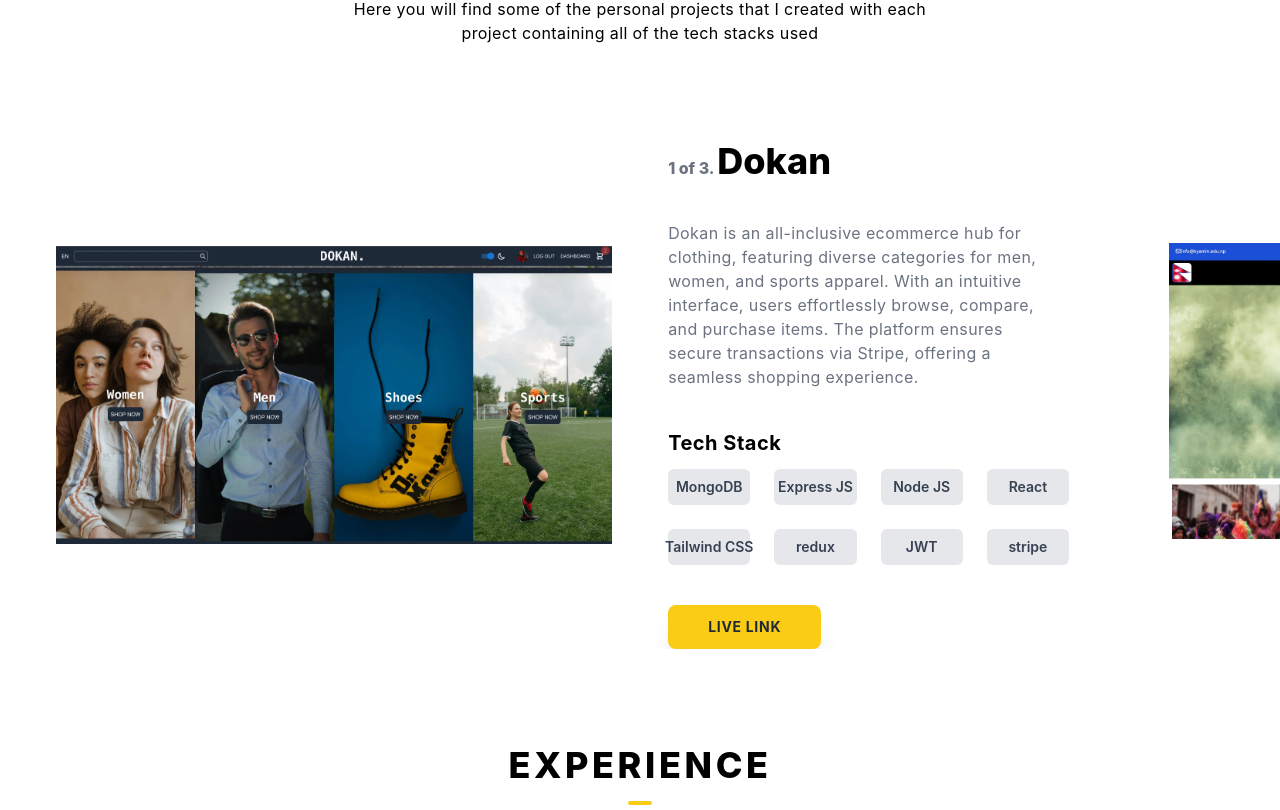
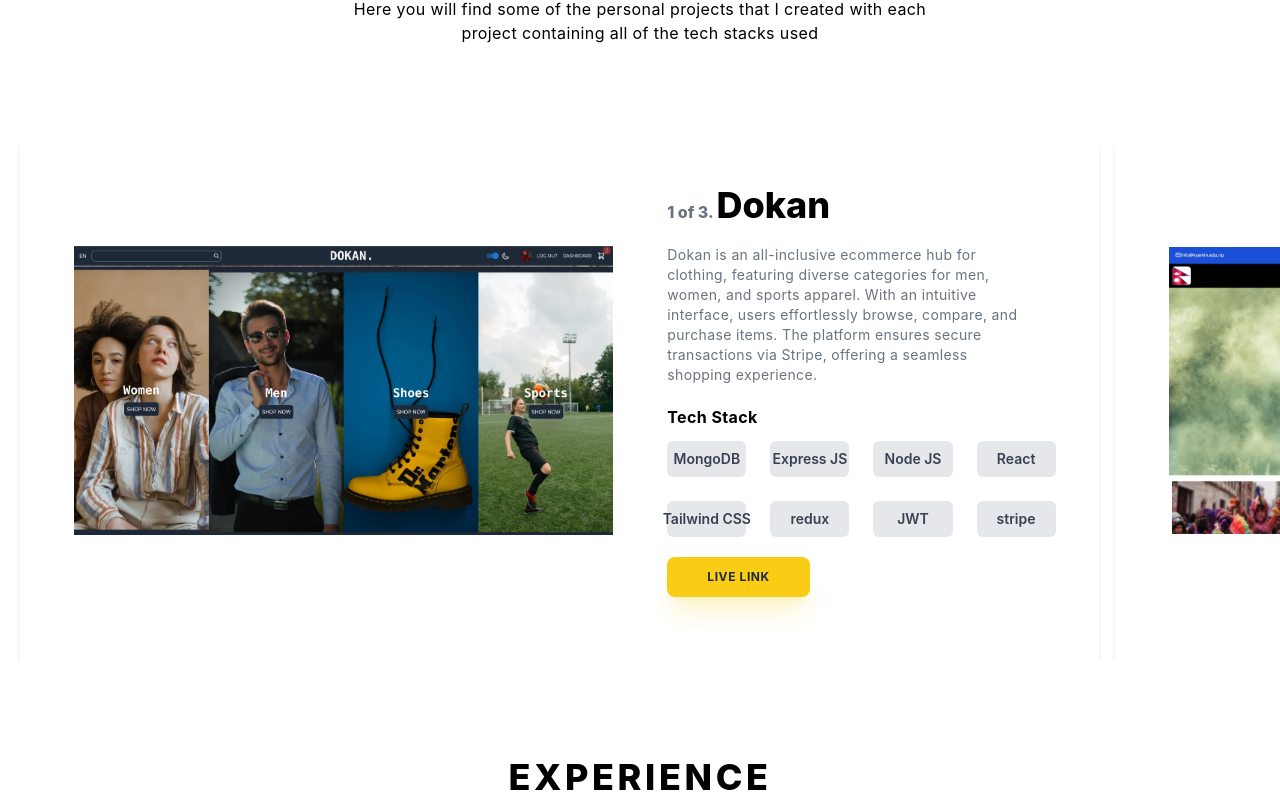
Before and after one commit to mukeshadhikari118/myportfolio, a Next.js app: page / in a window 1280 px wide. Shown: the part 1810-2620 px from the top of the page. Built offline with nearby package versions, Linux system fonts and the light colour scheme; no server answers.

Commit message:
feat: optimizations

```diff
--- a/components/About.js
+++ b/components/About.js
@@ -61,13 +61,13 @@ function About() {
             <p className="font-bold text-xl selection:bg-yellow-400 mt-10 md:mt-0 mb-6  tracking-wide">
               My Skills <span className="text-sm font-light pb-1">(hover over to see proficiency)</span>
             </p>
-            <div className="text-sm  font-semibold grid grid-cols-3 gap-x-4 gap-y-1 md:gap-y-7 md:gap-x-7 md:grid-cols-4">
+            <div className="text-sm  font-semibold grid grid-cols-3 gap-x-4 gap-y-4 md:gap-y-7 md:gap-x-7 md:grid-cols-4">
               {skills.map((skill) => (
                   <div
                       key={skill.id}
                       className={` ${
                           mode ? "bg-gray-800 text-white " : "bg-gray-200  text-gray-700"
-                      }  h-14  w-28 text-center rounded-md text-sm flex items-center justify-center  selection:bg-yellow-400 cursor-pointer relative group transition-all duration-300 ease-in-out   `}
+                      }  h-14  w-full text-center rounded-md text-sm flex items-center justify-center  selection:bg-yellow-400 cursor-pointer relative group transition-all duration-300 ease-in-out   `}
                   >
                     <p className="group-hover:opacity-0">{skill.title}</p>
 
--- a/components/Experience.jsx
+++ b/components/Experience.jsx
@@ -10,15 +10,26 @@ function Experience(props) {
             date: 'Feb 2023 - Present',
             title: "Associate Software Engineer",
             current: true,
-            desc: "As a key contributor to the Hamro Pay project, I spearheaded the expansion of the Hamro Pay wallet, leveraging Svelte, gRPC, and TypeScript. This resulted in a rapid acquisition of 100,000 users within the first month. I enhanced user engagement by integrating new services like flight and bus ticketing, bluebook renewal, and traffic fine payment. Additionally, I developed and optimized the Hamro Pay Admin frontend using React JS, gRPC, TypeScript, Ant Design, and Tailwind CSS, streamlining KYC verification and ledger management. I engineered and maintained over 15 highly reusable components to ensure a scalable codebase. Moreover, I played a key role in successfully onboarding major merchants like Bhat Bhateni supermarket and Himalayan Java Coffee to the Hamro Pay Merchant platform, incorporating crucial features such as bank offload, user-to-user transfer, bulk transfer, and QR config. Lastly, I designed a static website for Hamro Pay using SvelteKit, facilitating enhanced marketing initiatives and showcasing merchant offers."
+            points: ["Spearheaded expansion of Hamro Pay wallet, resulting in acquisition of 100,000 users within the first month.",
+                "Enhanced user engagement by integrating new services including flight and bus ticketing, bluebook renewal, and traffic fine payment.",
+                "Developed and optimized Hamro Pay Admin frontend using React JS, streamlining KYC verification and ledger management.",
+                "Engineered and maintained over 15 highly reusable components to ensure a scalable codebase.",
+                "Incorporated crucial features such as bank offload, user-to-user transfer, bulk transfer, and QR config for merchant platform.",
+                "Played a key role in successfully onboarding major merchants like Bhat Bhateni supermarket and Himalayan Java Coffee to the Hamro Pay Merchant platform.",
+                "Designed a static website for Hamro Pay to facilitate enhanced marketing initiatives and showcase merchant offers."
+
+            ]
         },
         {
             id: 1,
             date: 'Nov 2022 - Feb 2023',
             title: "Software Engineering Intern",
             current: false,
-            desc: "\n" +
-                "I collaborated with the frontend team to refine the Hamro Pay wallet's interface, enhancing user experience. By implementing utility payment services such as Internet, Electricity, TV, Mobile recharge, and Insurance, I streamlined payments and increased user engagement. Additionally, I integrated cash flow visualization using Apex Charts for improved financial management. My expertise in Svelte, React, gRPC, Ant Design, and Apex Charts advanced the Hamro Pay wallet technologically, introducing efficient and visually appealing features."
+            points: ["Collaborated with frontend team to refine Hamro Pay wallet's interface, enhancing user experience.",
+                "Implemented utility payment services such as Internet, Electricity, TV, Mobile recharge, and Insurance to streamline payments and increase user engagement.\n",
+                "Integrated cash flow visualization using Apex Charts for improved financial management.",
+                "Introduced efficient and visually appealing features to the wallet."
+            ]
         },
     ]
     return (
@@ -52,8 +63,14 @@ function Experience(props) {
                             <time
                                 className={`block mb-2 text-sm font-normal leading-none italic ${mode? "text-gray-100": "text-gray-400"} pt-3`}>{item?.date}
                             </time>
-                            <p className={`${mode? "text-gray-200": "text-gray-500"} mb-4`}>
-                                {item?.desc}</p>
+                            <ul className='list-disc space-y-2'>
+                                {item?.points.map((point)=>(
+                                    <React.Fragment key={point}>
+                                        <li className={`${mode? "text-gray-200": "text-gray-500 "}`}>
+                                            {point}</li>
+                                    </React.Fragment>
+                                ))}
+                            </ul>
                         </li>
                     ))}
                 </ol>
--- a/components/ProjectCard.js
+++ b/components/ProjectCard.js
@@ -18,7 +18,7 @@ function ProjectCard({ title, img, desc, tools, livelink, index, length }) {
   };
 
   return (
-      <div className="snap-center  flex flex-col md:flex-row items-center md:space-y-0 z-40 space-y-8 w-[87%] shrink-0 relative px-6 md:px-0  ">
+      <div className="snap-center  flex flex-col md:flex-row items-center md:space-y-0 z-40 space-y-8 w-[87%] shrink-0 relative px-6 md:px-0 shadow-md pb-5">
         <Toaster position="bottom-left" />
         <div  className="relative h-60 md:h-[500px] w-full md:w-[50%] mx-auto z-40">
             <div className='absolute flex items-center justify-center inset-0 h-full w-full'>
@@ -34,19 +34,21 @@ function ProjectCard({ title, img, desc, tools, livelink, index, length }) {
           />
         </div>
 
-        <section className="flex items-center md:items-start flex-col z-40 space-y-5 md:space-y-10 md:w-[40%]">
-          <p className="font-extrabold text-xl md:text-4xl selection:bg-yellow-400 decoration-yellow-400"><span className={`text-base ${mode ? "text-gray-300" : "text-gray-500"} text-gray-400 no-underline`}>{index+1} of {length}. </span>{title}</p>
+        <section className="flex items-center md:items-start flex-col z-40 space-y-5 md:w-[40%]">
+         <div className='w-full '>
+             <p className="font-extrabold text-xl md:text-4xl selection:bg-yellow-400 decoration-yellow-400 text-start"><span className={`text-base ${mode ? "text-gray-300" : "text-gray-500"} text-gray-400 no-underline`}>{index+1} of {length}. </span>{title}</p>
+         </div>
           <p
               className={`text-sm ${
                   mode ? "text-gray-100" : "text-gray-500"
-              } tracking-wide selection:bg-yellow-400 md:w-[85%] md:text-base`}
+              } tracking-wide selection:bg-yellow-400 md:w-[85%]`}
           >
             {desc}
           </p>
 
           <section className="w-full">
-            <p className="font-bold text-xl mb-3  tracking-wide selection:bg-yellow-400">Tech Stack</p>
-            <div className="text-sm md:w-[90%] w-full font-semibold grid md:grid-cols-4 grid-cols-3 md:gap-6 gap-4">
+            <p className="font-bold mb-3  tracking-wide selection:bg-yellow-400">Tech Stack</p>
+            <div className="text-xs md:text-sm md:w-[90%] w-full font-semibold grid md:grid-cols-4 grid-cols-3 md:gap-6 gap-4">
               {tools.map((tool) => (
                   <div
                       key={tool}
@@ -62,7 +64,7 @@ function ProjectCard({ title, img, desc, tools, livelink, index, length }) {
           <div className='w-full'>
               <button
                   onClick={() => handleClick(livelink)}
-                  className="bg-yellow-400 select-none text-sm   hover:-translate-y-1 shadow-xl tracking-wider uppercase font-bold text-gray-800 py-3 px-10 transition-all duration-500 rounded-lg"
+                  className="bg-yellow-400 select-none text-xs hover:-translate-y-1 shadow-xl shadow-yellow-400/20 tracking-wider uppercase font-bold text-gray-800 py-3 px-10 transition-all duration-500 rounded-lg"
               >
                   live link
               </button>
--- a/components/Projects.js
+++ b/components/Projects.js
@@ -18,7 +18,7 @@ function Projects() {
         title="projects"
         description="Here you will find some of the personal projects that I created with each project containing all of the tech stacks used"
       />
-      <section className="flex items-start overflow-scroll snap-x snap-mandatory relative scrollbar-hide ">
+      <section className="flex items-start overflow-scroll snap-x snap-mandatory relative scrollbar-hide space-x-4 px-5 ">
         {projects.map((project,index) => (
           <ProjectCard
             key={project.id}
--- a/pages/index.js
+++ b/pages/index.js
@@ -17,7 +17,7 @@ export default function Home() {
       <Head>
         <title>Sankalpa Neupane</title>
           <meta name='description'
-                content="Discover Sankalpa Neupane's fusion of artistry and tech in web design & software projects, leaving a lasting impact."
+                content="Explore the creative portfolio of Sankalpa Neupane, featuring imaginative web designs and innovative software projects that blend artistry and technology."
                 lang="en">
           </meta>
           <meta property="og:title" content="Sankalpa Neupane Portfolio" />
```
